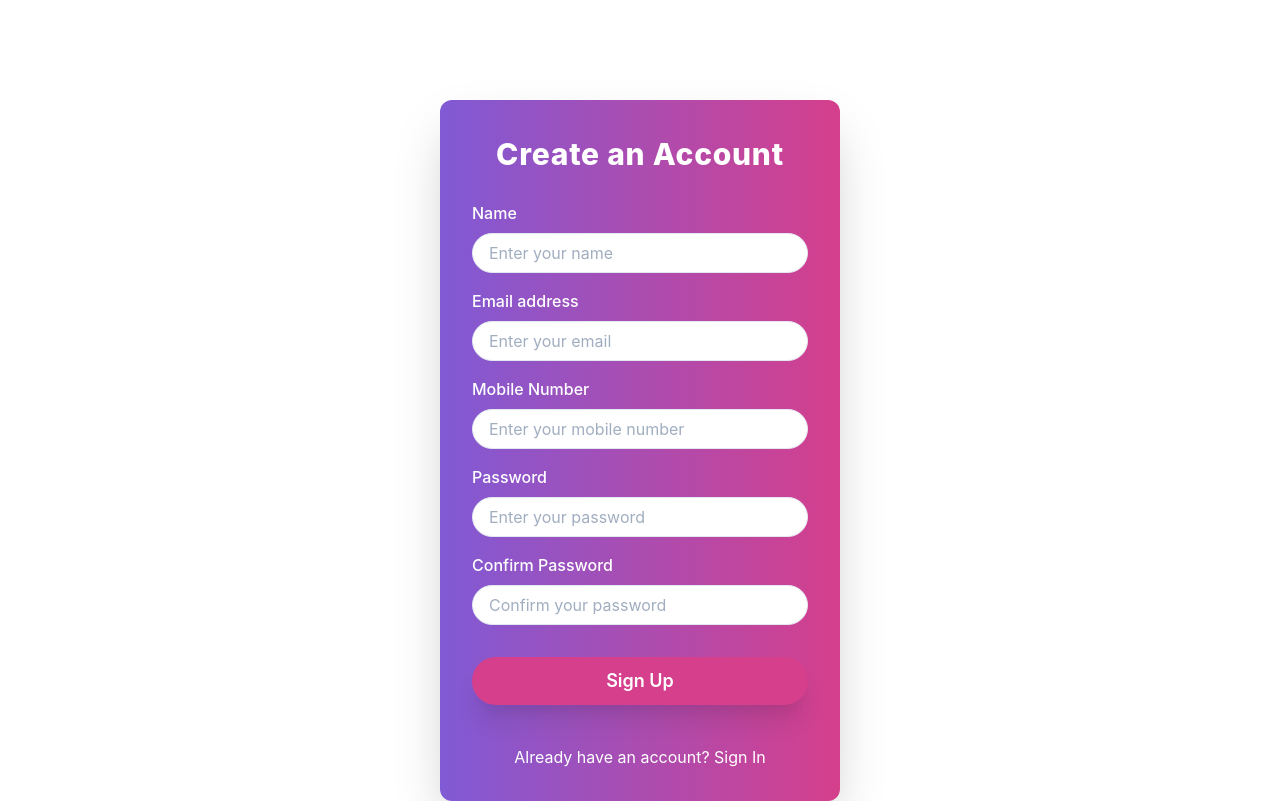
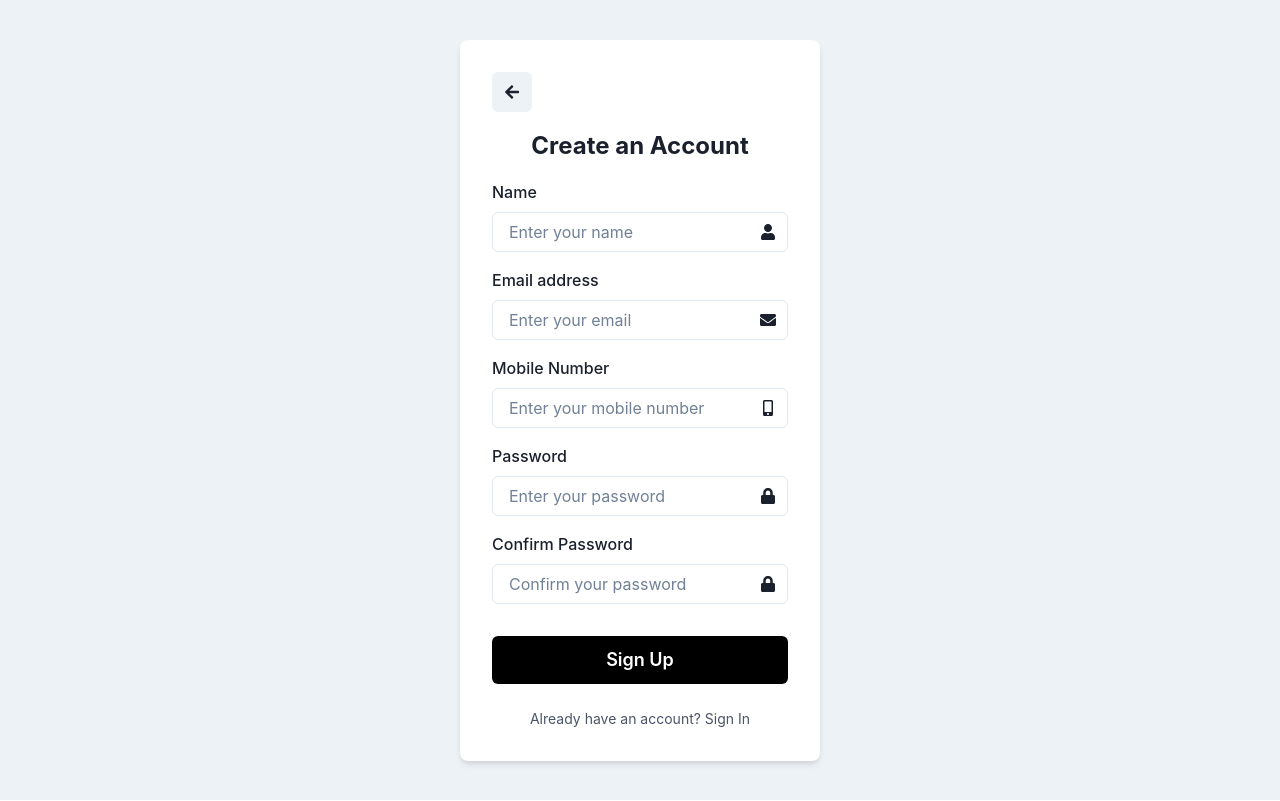
Before and after one commit to Rithin5466/frontend, a React (Create React App) app in the folder frontend/: page /signup in a window 1280 px wide. Built offline with nearby package versions, Linux system fonts and the light colour scheme.

Commit message:
updated max

```diff
--- a/frontend/src/components/signin/signin.js
+++ b/frontend/src/components/signin/signin.js
@@ -1,108 +1,152 @@
-import { Link } from "react-router-dom";
-import { useState } from "react";
-import { FormLabel, FormControl, Input, Button, Box, VStack, Text, InputGroup, InputRightElement } from "@chakra-ui/react";
-import { FaLock, FaEnvelope } from "react-icons/fa";
+import {
+    Card,
+    CardBody,
+    FormControl,
+    FormLabel,
+    Input,
+    Button,
+    VStack,
+    Box,
+    Heading,
+    Text,
+    Checkbox,
+    Link
+} from "@chakra-ui/react";
 import axios from 'axios';
+import { api } from "../actions/api";
+import { useState, useRef } from "react";
+import { Link as RouterLink } from 'react-router-dom'; // For navigation
 
 export const SignIn = () => {
-    const [email, setEmail] = useState("");
+    const [name, setName] = useState("");
     const [password, setPassword] = useState("");
+    const passwordRef = useRef(null); // Ref for password field
 
     const Signin = async () => {
-        await axios.post("http://localhost:9000/signin", { email, password })
+        await axios.post(api + "/signin", { name, password })
         .then((res) => {
-                if (res.data.message === 'login success') {
-                    alert("Login successful");
+            if (res.data.message) {
+                console.log(res?.data?.values);
+                alert(res.data.message);
             } else {
-                    alert("User not found");
+                alert(res.data.error);
                 window.location.href = "/signup";
             }
         })
         .catch((e) => console.log(e));
     };
 
+    const handleEmailKeyPress = (e) => {
+        if (e.key === "Enter") {
+            passwordRef.current.focus(); // Move focus to the password field
+        }
+    };
+
     return (
         <Box
-            w="100%"
-            maxW="400px"
-            mx="auto"
-            mt="100px"
-            p="8"
-            borderRadius="xl"
-            boxShadow="2xl"
-            bgGradient="linear(to-r, purple.500, pink.500)"
-            color="white"
-            _hover={{ transform: "scale(1.05)", transition: "transform 0.3s ease-in-out" }}
+            height="100vh"
+            display="flex"
+            justifyContent="center"
+            alignItems="center"
+            bg="gray.100" // Light gray background
         >
-            <VStack spacing={6} align="flex-start">
-                <Text fontSize="3xl" fontWeight="extrabold" alignSelf="center" letterSpacing="wide">Welcome Back!</Text>
-                <Text fontSize="lg" alignSelf="center" opacity="0.8">Please sign in to continue</Text>
+            <Card
+                width="360px" // Adjusted width to match the design
+                boxShadow="md"
+                p={8}
+                borderRadius="lg"
+                bg="white"
+            >
+                <CardBody>
+                    <VStack spacing={4} align="stretch">
+                        <Heading
+                            as="h2"
+                            size="lg"
+                            textAlign="center"
+                            color="gray.800" // Dark gray color for heading
+                            fontFamily="serif" // Serif font family
+                        >
+                            Welcome back to Soul Flex!
+                        </Heading>
+                        <Text
+                            fontSize="sm"
+                            textAlign="center"
+                            color="gray.500"
+                        >
+                            The faster you fill up, the faster you get a chance to chane your life!
+                        </Text>
 
-                <form style={{ width: "100%" }}>
-                    <FormControl>
-                        <FormLabel>Email address</FormLabel>
-                        <InputGroup>
-                            <InputRightElement pointerEvents="none" children={<FaEnvelope color="gray.500" />} />
+                        <FormControl id="email">
+                            <FormLabel>Email</FormLabel>
                             <Input
-                                type='email'
-                                placeholder="Enter your email"
-                                bg="white"
-                                color="black"
-                                borderRadius="full"
-                                _placeholder={{ color: 'gray.400' }}
-                                focusBorderColor="pink.400"
-                                onChange={(e) => setEmail(e.target.value)}
+                                type="email"
+                                placeholder="Enter your email" // Placeholder as in the image
+                                focusBorderColor="black" // Black focus border color
+                                onChange={(e) => setName(e.target.value)}
+                                onKeyPress={handleEmailKeyPress}
                             />
-                        </InputGroup>
                         </FormControl>
 
-                    <FormControl mt={4}>
+                        <FormControl id="password">
                             <FormLabel>Password</FormLabel>
-                        <InputGroup>
-                            <InputRightElement pointerEvents="none" children={<FaLock color="gray.500" />} />
                             <Input
-                                type='password'
-                                placeholder="Enter your password"
-                                bg="white"
-                                color="black"
-                                borderRadius="full"
-                                _placeholder={{ color: 'gray.400' }}
-                                focusBorderColor="pink.400"
+                                type="password"
+                                placeholder="Enter your password" // Placeholder as in the image
+                                focusBorderColor="black"
                                 onChange={(e) => setPassword(e.target.value)}
+                                ref={passwordRef}
                             />
-                        </InputGroup>
                         </FormControl>
 
+                        <Box
+                            display="flex"
+                            justifyContent="space-between"
+                            width="100%"
+                            fontSize="sm"
+                            color="gray.600"
+                        >
+                            <Checkbox colorScheme="gray">Remember me</Checkbox>
+                            <Link as={RouterLink} to="/forgot-password" color="gray.600">
+                                Forgot Password
+                            </Link>
+                        </Box>
+
                         <Button
-                        mt={8}
-                        colorScheme="pink"
-                        type="button"
-                        w="full"
-                        borderRadius="full"
+                            bg="black"
+                            color="white"
                             size="lg"
-                        boxShadow="xl"
-                        _hover={{ bg: "pink.600", boxShadow: "2xl" }}
+                            mt={4}
+                            _hover={{ bg: "gray.800" }}  // Change background color on hover if needed
                             onClick={Signin}
                         >
                             Sign In
                         </Button>
 
-                    {/* Forgot Password */}
-                    <Text mt={4} textAlign="center">
-                        <Link to="/forgot-password" color="white" _hover={{ color: "pink.200" }}>
-                            Forgot Password?
+                        <Button
+                            variant="outline"
+                            colorScheme="gray"
+                            size="md"
+                            width="100%"
+                            mt={2}
+                            leftIcon={<img src="https://img.icons8.com/color/16/000000/google-logo.png" alt="Google logo" />} // Google logo
+                        >
+                            Sign In with Google
+                        </Button>
+
+                        <Text textAlign="center" color="gray.600" fontSize="sm" mt={2}>
+                            Don't have an account?{" "}
+                            <Link
+                                as={RouterLink}
+                                to="/signup"
+                                color="black"
+                                fontWeight="bold"
+                            >
+                                Sign up
                             </Link>
                         </Text>
-
-                    {/* Don't have an account? Sign Up */}
-                    <Text mt={2} textAlign="center">
-                        Don't have an account?{" "}
-                        <Link to="/signup" color="white" fontWeight="bold" _hover={{ color: "pink.200" }}>
-                            Sign Up
-                        </Link>
-                    </Text>
-                </form>
                     </VStack>
+                </CardBody>
+            </Card>
         </Box>
     );
 };
--- a/frontend/src/components/signup/signup.js
+++ b/frontend/src/components/signup/signup.js
@@ -1,7 +1,18 @@
-import { Link } from "react-router-dom";
+import { Link as RouterLink } from "react-router-dom";
 import { useState } from "react";
-import { FormLabel, FormControl, Input, Button, Box, VStack, Text, InputGroup, InputRightElement } from "@chakra-ui/react";
-import { FaUser, FaEnvelope, FaLock, FaMobileAlt } from "react-icons/fa";
+import {
+    FormLabel,
+    FormControl,
+    Input,
+    Button,
+    Box,
+    VStack,
+    Text,
+    InputGroup,
+    InputRightElement,
+    IconButton
+} from "@chakra-ui/react";
+import { FaUser, FaEnvelope, FaLock, FaMobileAlt, FaArrowLeft } from "react-icons/fa";
 import axios from 'axios';
 
 export const SignUp = () => {
@@ -17,18 +28,8 @@ export const SignUp = () => {
             return;
         }
 
-        const response=await axios.post("http://localhost:9000/signup", { name,password,email, mobile }) // Update URL to match backend
-            // .then((res) => {
-            //     if (res.data.message === 'Success') {
-            //         alert("Registration successful");
-            //         window.location.href = "/signin";
-            //     } else {
-            //         alert("Registration failed");
-            //         console.log(res.data.error);
-            //     }
-            // })
-            // .catch((e) => console.log(e));
-            if(response.data) {
+        const response = await axios.post("http://localhost:9000/signup", { name, password, email, mobile });
+        if (response.data) {
             alert("Registration successful");
             window.location.href = "/signin";
         } else {
@@ -39,125 +40,116 @@ export const SignUp = () => {
 
     return (
         <Box
-            w="100%"
-            maxW="400px"
-            mx="auto"
-            mt="100px"
-            p="8"
-            borderRadius="xl"
-            boxShadow="2xl"
-            bgGradient="linear(to-r, purple.500, pink.500)"
-            color="white"
-            _hover={{ transform: "scale(1.05)", transition: "transform 0.3s ease-in-out" }}
+            height="100vh"
+            display="flex"
+            justifyContent="center"
+            alignItems="center"
+            bg="gray.100"
         >
-            <VStack spacing={6} align="flex-start">
-                <Text fontSize="3xl" fontWeight="extrabold" alignSelf="center" letterSpacing="wide">Create an Account</Text>
+            <Box
+                width="360px"
+                boxShadow="md"
+                p={8}
+                borderRadius="lg"
+                bg="white"
+            >
+                <IconButton
+                    aria-label="Go back"
+                    icon={<FaArrowLeft />}
+                    as={RouterLink}
+                    to="/signin"
+                    mb={4}
+                    colorScheme="gray"
+                />
+                <VStack spacing={4} align="stretch">
+                    <Text fontSize="2xl" fontWeight="bold" textAlign="center" color="gray.800">
+                        Create an Account
+                    </Text>
 
-                <form style={{ width: "100%" }}>
-                    <FormControl>
+                    <FormControl id="name">
                         <FormLabel>Name</FormLabel>
                         <InputGroup>
-                            <InputRightElement pointerEvents="none" children={<FaUser color="gray.500" />} />
+                            <InputRightElement children={<FaUser color="gray.500" />} />
                             <Input
-                                type='text'
+                                type="text"
                                 placeholder="Enter your name"
-                                bg="white"
-                                color="black"
-                                borderRadius="full"
-                                _placeholder={{ color: 'gray.400' }}
-                                focusBorderColor="pink.400"
+                                focusBorderColor="black"
                                 onChange={(e) => setName(e.target.value)}
                             />
                         </InputGroup>
                     </FormControl>
 
-                    <FormControl mt={4}>
+                    <FormControl id="email">
                         <FormLabel>Email address</FormLabel>
                         <InputGroup>
-                            <InputRightElement pointerEvents="none" children={<FaEnvelope color="gray.500" />} />
+                            <InputRightElement children={<FaEnvelope color="gray.500" />} />
                             <Input
-                                type='email'
+                                type="email"
                                 placeholder="Enter your email"
-                                bg="white"
-                                color="black"
-                                borderRadius="full"
-                                _placeholder={{ color: 'gray.400' }}
-                                focusBorderColor="pink.400"
+                                focusBorderColor="black"
                                 onChange={(e) => setEmail(e.target.value)}
                             />
                         </InputGroup>
                     </FormControl>
 
-                    <FormControl mt={4}>
+                    <FormControl id="mobile">
                         <FormLabel>Mobile Number</FormLabel>
                         <InputGroup>
-                            <InputRightElement pointerEvents="none" children={<FaMobileAlt color="gray.500" />} />
+                            <InputRightElement children={<FaMobileAlt color="gray.500" />} />
                             <Input
-                                type='tel'
+                                type="tel"
                                 placeholder="Enter your mobile number"
-                                bg="white"
-                                color="black"
-                                borderRadius="full"
-                                _placeholder={{ color: 'gray.400' }}
-                                focusBorderColor="pink.400"
+                                focusBorderColor="black"
                                 onChange={(e) => setMobile(e.target.value)}
                             />
                         </InputGroup>
                     </FormControl>
 
-                    <FormControl mt={4}>
+                    <FormControl id="password">
                         <FormLabel>Password</FormLabel>
                         <InputGroup>
-                            <InputRightElement pointerEvents="none" children={<FaLock color="gray.500" />} />
+                            <InputRightElement children={<FaLock color="gray.500" />} />
                             <Input
-                                type='password'
+                                type="password"
                                 placeholder="Enter your password"
-                                bg="white"
-                                color="black"
-                                borderRadius="full"
-                                _placeholder={{ color: 'gray.400' }}
-                                focusBorderColor="pink.400"
-                                onChange={(e )=> setPassword(e.target.value)}
+                                focusBorderColor="black"
+                                onChange={(e) => setPassword(e.target.value)}
                             />
                         </InputGroup>
                     </FormControl>
 
-                    <FormControl mt={4}>
+                    <FormControl id="confirm-password">
                         <FormLabel>Confirm Password</FormLabel>
                         <InputGroup>
-                            <InputRightElement pointerEvents="none" children={<FaLock color="gray.500" />} />
+                            <InputRightElement children={<FaLock color="gray.500" />} />
                             <Input
-                                type='password'
+                                type="password"
                                 placeholder="Confirm your password"
-                                bg="white"
-                                color="black"
-                                borderRadius="full"
-                                _placeholder={{ color: 'gray.400' }}
-                                focusBorderColor="pink.400"
-                                onChange={(e )=> setConfirmPassword(e.target.value)}
+                                focusBorderColor="black"
+                                onChange={(e) => setConfirmPassword(e.target.value)}
                             />
                         </InputGroup>
                     </FormControl>
 
                     <Button
-                        mt={8}
-                        colorScheme="pink"
-                        type="button"
-                        w="full"
-                        borderRadius="full"
+                        bg="black"
+                        color="white"
                         size="lg"
-                        boxShadow="xl"
-                        _hover={{ bg: "pink.600", boxShadow: "2xl" }}
+                        mt={4}
+                        _hover={{ bg: "gray.800" }}
                         onClick={handleSignUp}
                     >
                         Sign Up
                     </Button>
-                </form>
 
-                <Text alignSelf="center" mt={4}>
-                    Already have an account? <Link color="pink.200" to="/signin">Sign In</Link>
+                    <Text textAlign="center" color="gray.600" fontSize="sm" mt={2}>
+                        Already have an account?{" "}
+                        <RouterLink to="/signin" color="black" fontWeight="bold">
+                            Sign In
+                        </RouterLink>
                     </Text>
                 </VStack>
             </Box>
+        </Box>
     );
 };
```
Also changed, not shown: frontend/src/components/updatePassword/forgetpass.js (+55 -73 lines). Lines whose indentation alone changed are shown as unchanged.
